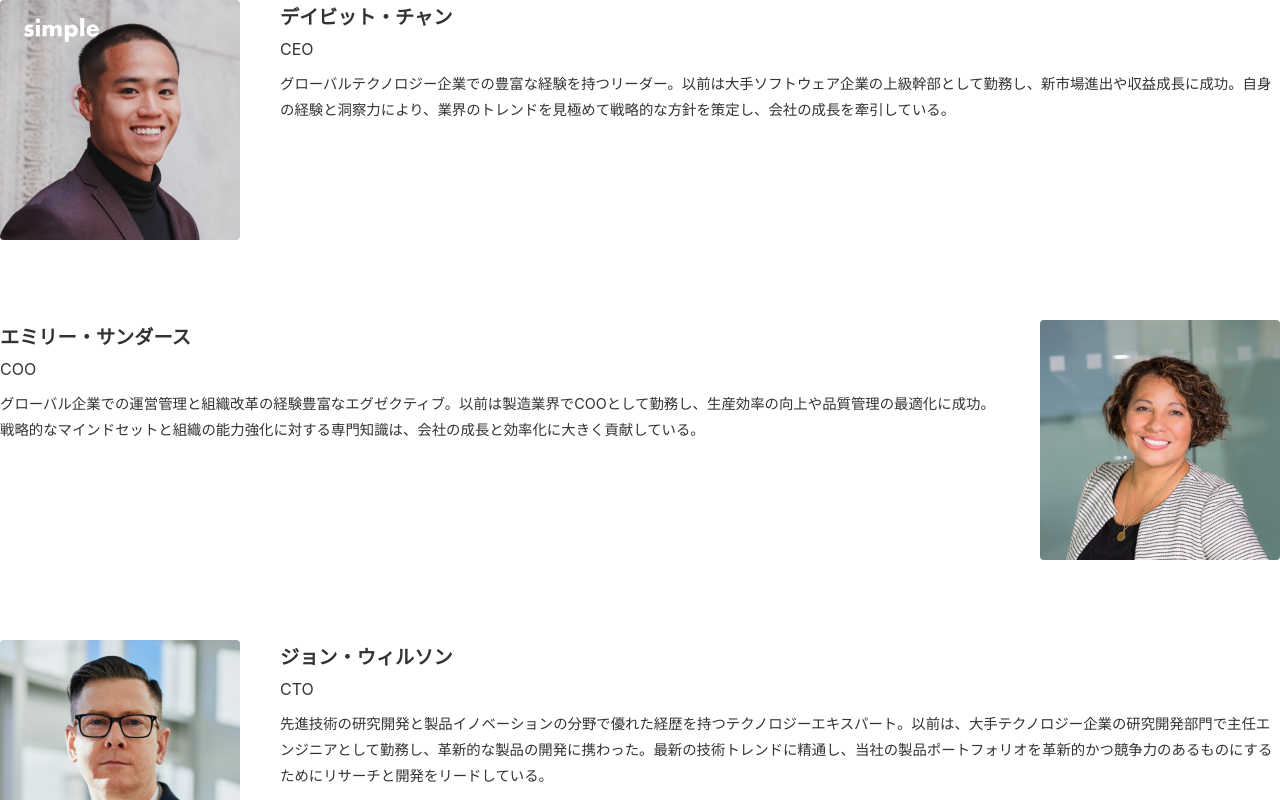
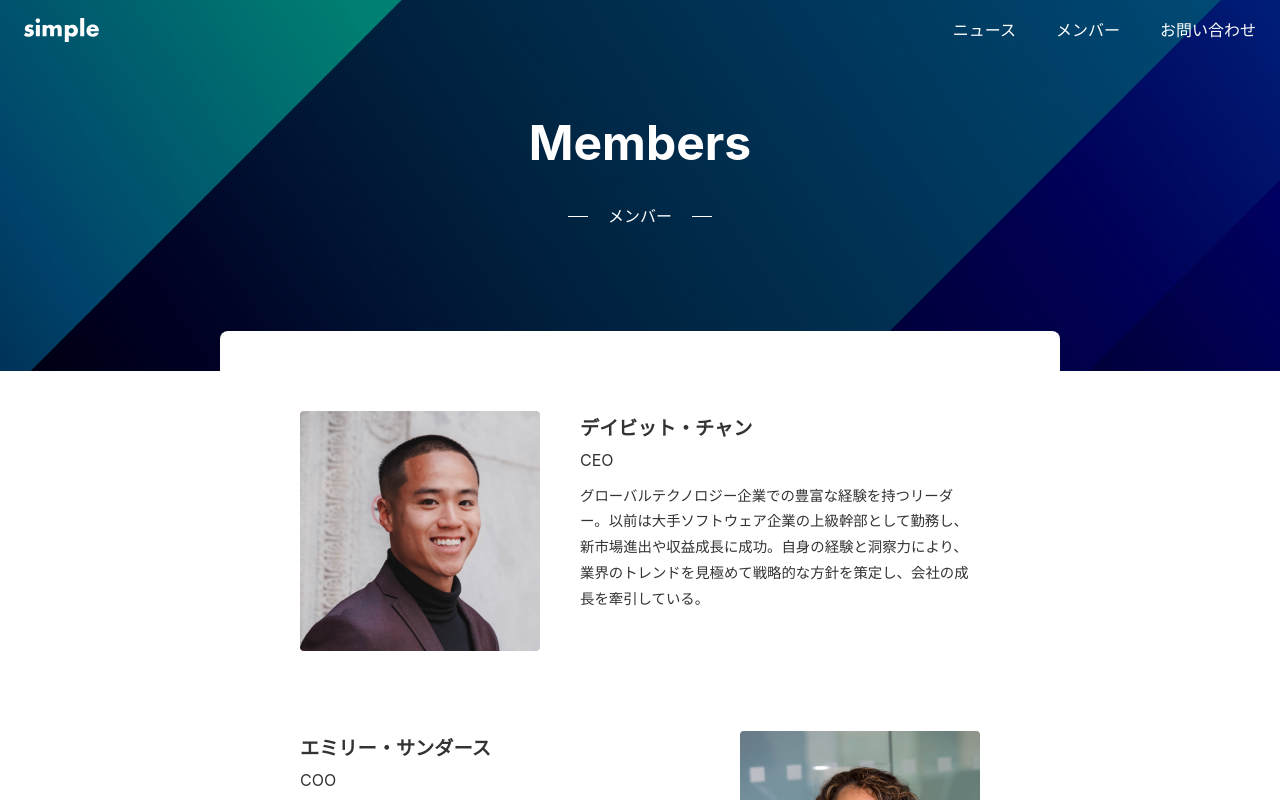
Before and after one commit to noyu38/my-next-app, a Next.js app: page /members in a window 1280 px wide. Shown: the top 800 px of the page. Built offline with nearby package versions, Linux system fonts and the light colour scheme.

Commit message:
見た目がきれいに

```diff
--- /dev/null
+++ b/app/_components/Hero/index.module.css
@@ -0,0 +1,55 @@
+.container {
+    position: relative;
+    display: flex;
+    align-items: center;
+    justify-content: center;
+    background-color: rgba(0, 0, 0, 0.5);
+    color: #fff;
+    overflow: hidden;
+    padding: 100px 0;
+}
+
+.title {
+    font-size: 3rem;
+    font-weight: bold;
+    text-align: center;
+    margin-bottom: 1rem;
+}
+
+.sub {
+    display: flex;
+    align-items: center;
+    gap: 20px;
+    margin-bottom: 40px;
+    justify-content: center;
+}
+
+.sub::before {
+    content: "";
+    display: block;
+    height: 1px;
+    width: 20px;
+    background-color: var(--color-text-unpainted);
+}
+
+.sub::after {
+    content: "";
+    display: block;
+    height: 1px;
+    width: 20px;
+    background-color: var(--color-text-unpainted);
+}
+
+.bgimg {
+    position: absolute;
+    top: 0;
+    right: 0;
+    height: 600px;
+    width: 100%;
+    object-fit: cover;
+    object-position: right;
+    display: flex;
+    align-items: center;
+    justify-content: center;
+    z-index: -1;
+}
--- /dev/null
+++ b/app/_components/Hero/index.tsx
@@ -0,0 +1,25 @@
+import Image from "next/image";
+import styles from "./index.module.css";
+
+type Props = {
+    title: string;
+    sub: string;
+};
+
+export default function Hero({ title, sub }: Props) {
+    return (
+        <section className={styles.container}>
+            <div>
+                <h1 className={styles.title}>{title}</h1>
+                <p className={styles.sub}>{sub}</p>
+            </div>
+            <Image
+                className={styles.bgimg}
+                src="/img-mv.jpg"
+                alt=""
+                width={4000}
+                height={12000}
+            />
+        </section>
+    );
+}
--- /dev/null
+++ b/app/_components/Sheet/index.module.css
@@ -0,0 +1,8 @@
+.container {
+    position: relative;
+    background-color: #fff;
+    width: 840px;
+    margin: -40px auto 0;
+    padding: 80px;
+    border-radius: 8px;
+}
--- /dev/null
+++ b/app/_components/Sheet/index.tsx
@@ -0,0 +1,10 @@
+import React from "react";
+import styles from "./index.module.css";
+
+type Props = {
+    children: React.ReactNode;
+};
+
+export default function Sheet({ children }: Props) {
+    return <div className={styles.container}>{children}</div>
+}
--- /dev/null
+++ b/app/members/layout.tsx
@@ -0,0 +1,16 @@
+import React from "react";
+import Sheet from "@/app/_components/Sheet";
+import Hero from "../_components/Hero";
+
+type Props = {
+    children: React.ReactNode;
+};
+
+export default function RootLayout({ children }: Props) {
+    return (
+        <>
+        <Hero title="Members" sub="メンバー" />
+        <Sheet>{children}</Sheet>
+        </>
+    )
+}
```
